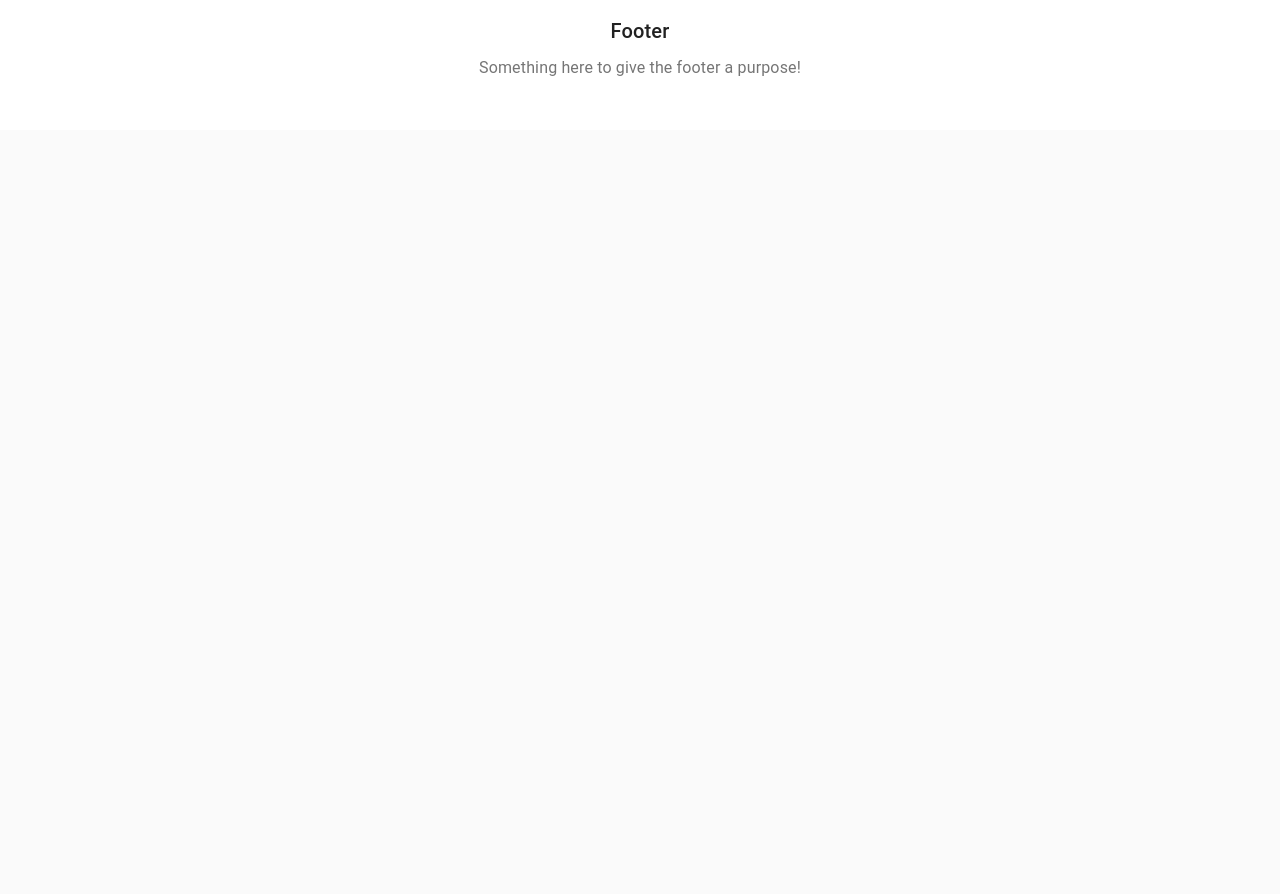
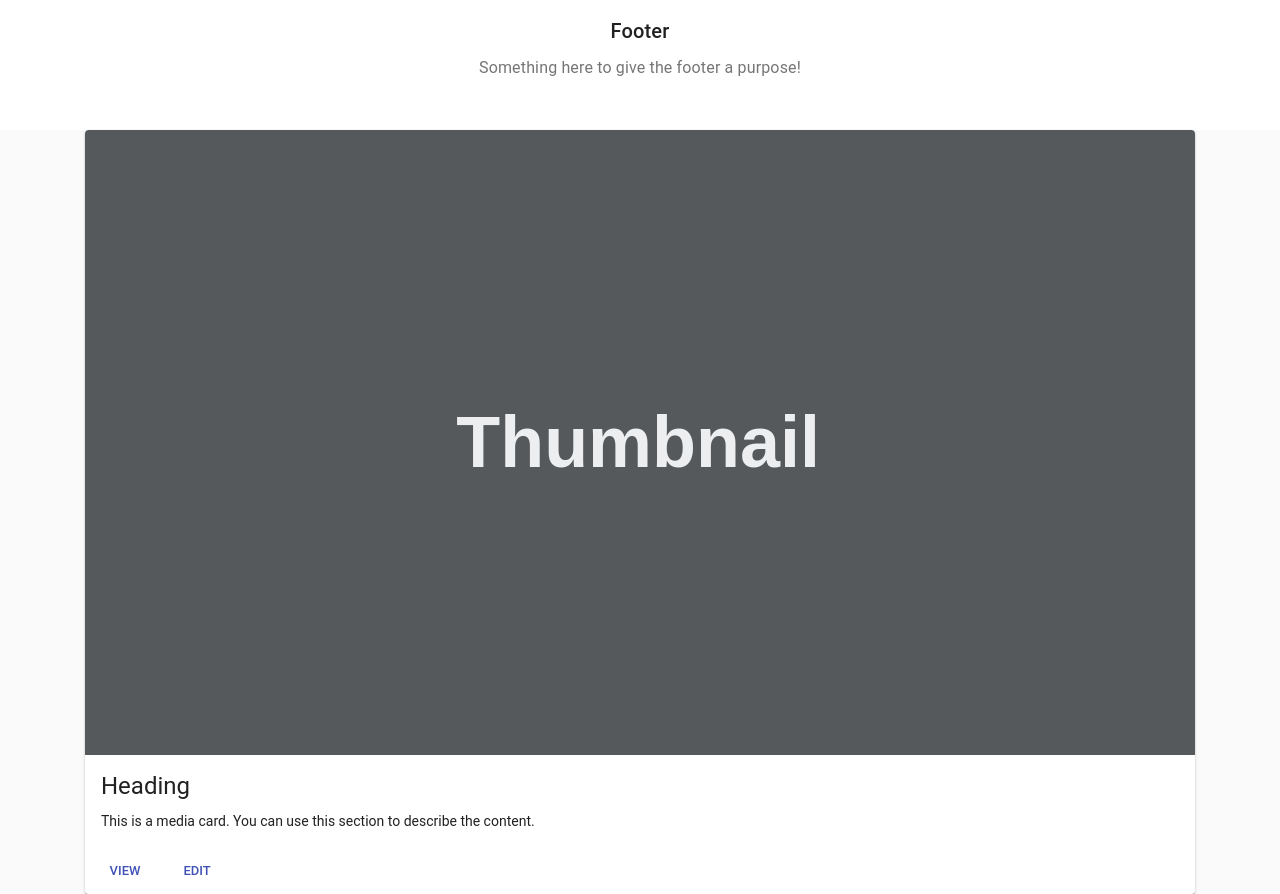
Before and after one commit to MerceneX/BoomMap, a React (Create React App) app in the folder client/: page / in a window 1280 px wide. Shown: the part 840-1734 px from the top of the page. Before the commit the page ends 970 px from the top, so only its background shows below. Built offline with nearby package versions, Linux system fonts and the light colour scheme.

Commit message:
Igranje v App.js

```diff
--- a/client/src/App.js
+++ b/client/src/App.js
@@ -3,6 +3,7 @@ import './App.css';
 import Container from "reactstrap/es/Container";
 import Navigation from "./components/layout/Navigation";
 import Album from "./components/layout/Album";
+import MyCard from "./components/MyCard";
 
 function App() {
     return (
@@ -12,7 +13,7 @@ function App() {
             <Album/>
 
             <Container>
-
+                <MyCard/>
             </Container>
 
         </div>
```
